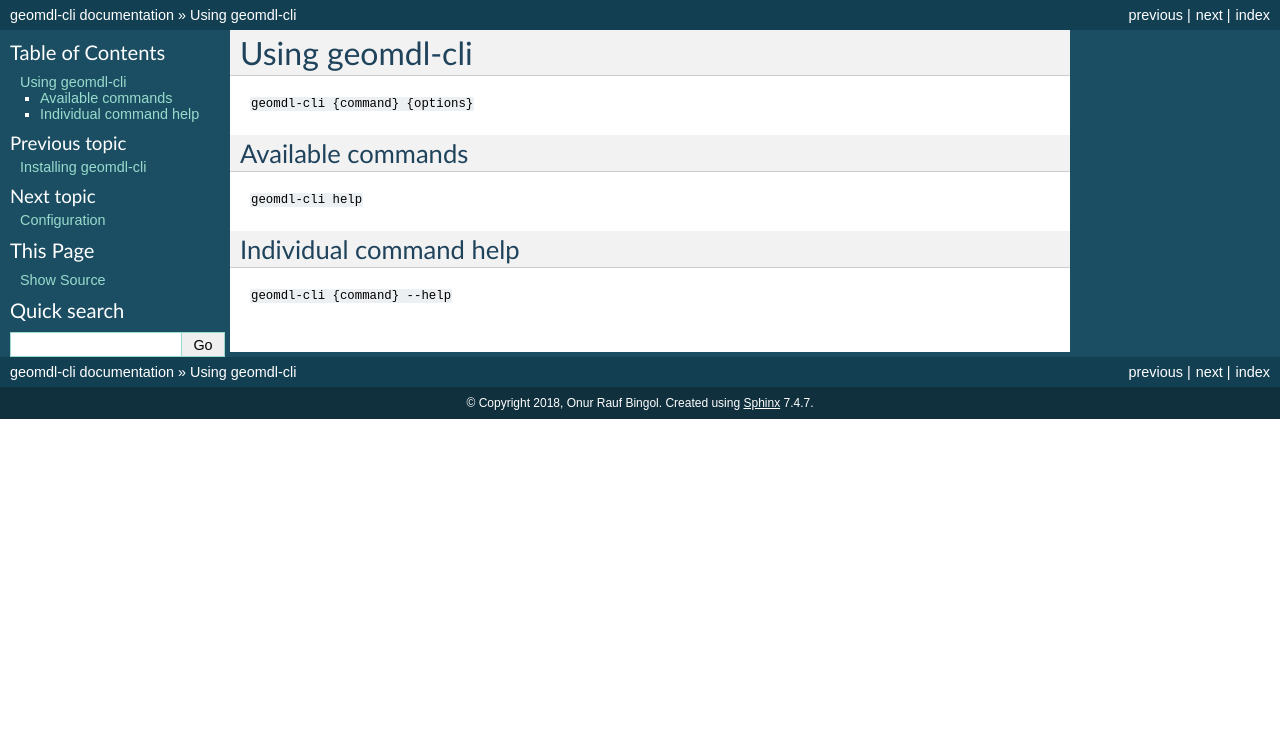
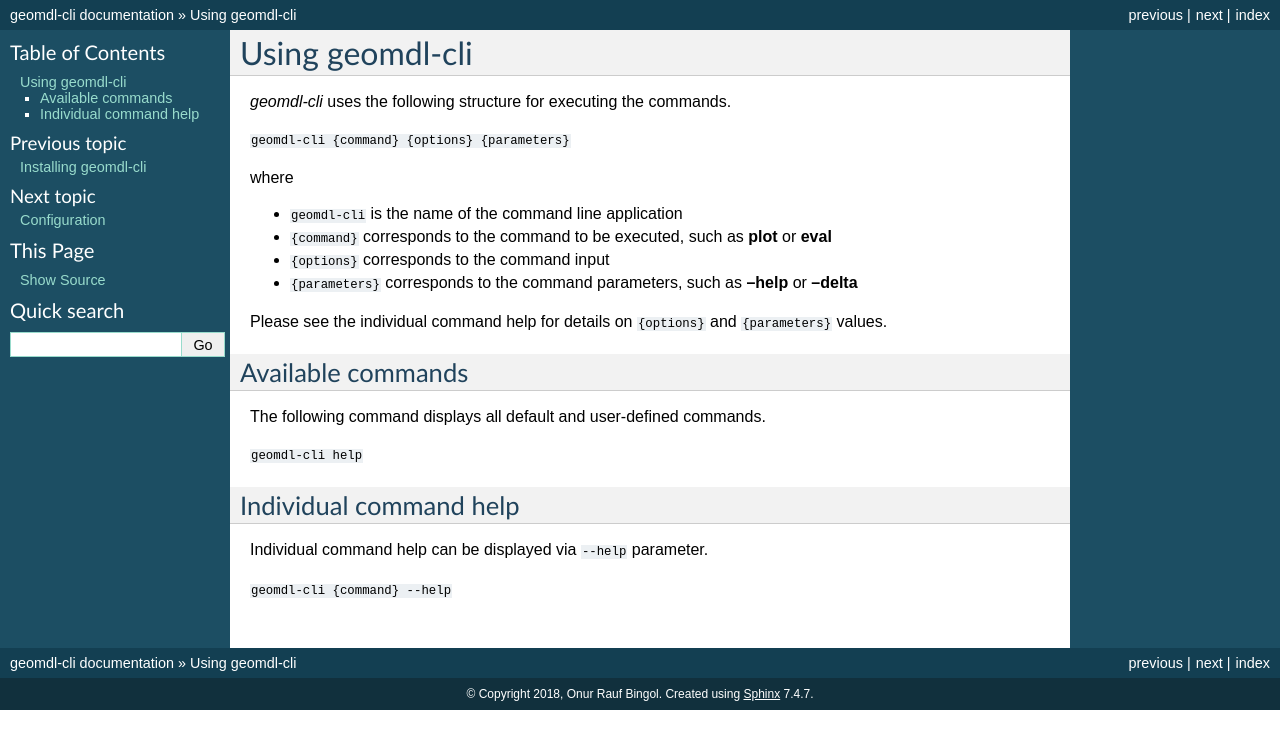
Before and after one commit to orbingol/geomdl-cli, a Sphinx documentation site: the page built from docs/using.rst, in a window 1280 px wide. Shown: the top 749 px of the page. Built offline with Sphinx 7.4.7, drawn with Linux system fonts in a browser that asks for light colours; formulas are drawn with MathJax 3.

Commit message:
Improved command usage instructions

```diff
--- a/docs/using.rst
+++ b/docs/using.rst
@@ -1,14 +1,29 @@
 Using geomdl-cli
 ^^^^^^^^^^^^^^^^
 
-``geomdl-cli {command} {options}``
+*geomdl-cli* uses the following structure for executing the commands.
+
+``geomdl-cli {command} {options} {parameters}``
+
+where
+
+* ``geomdl-cli`` is the name of the command line application
+* ``{command}`` corresponds to the command to be executed, such as **plot** or **eval**
+* ``{options}`` corresponds to the command input
+* ``{parameters}`` corresponds to the command parameters, such as **--help** or **--delta**
+
+Please see the individual command help for details on ``{options}`` and ``{parameters}`` values.
 
 Available commands
 ==================
+
+The following command displays all default and user-defined commands.
 
 ``geomdl-cli help``
 
 Individual command help
 =======================
 
+Individual command help can be displayed via ``--help`` parameter.
+
 ``geomdl-cli {command} --help``
```
